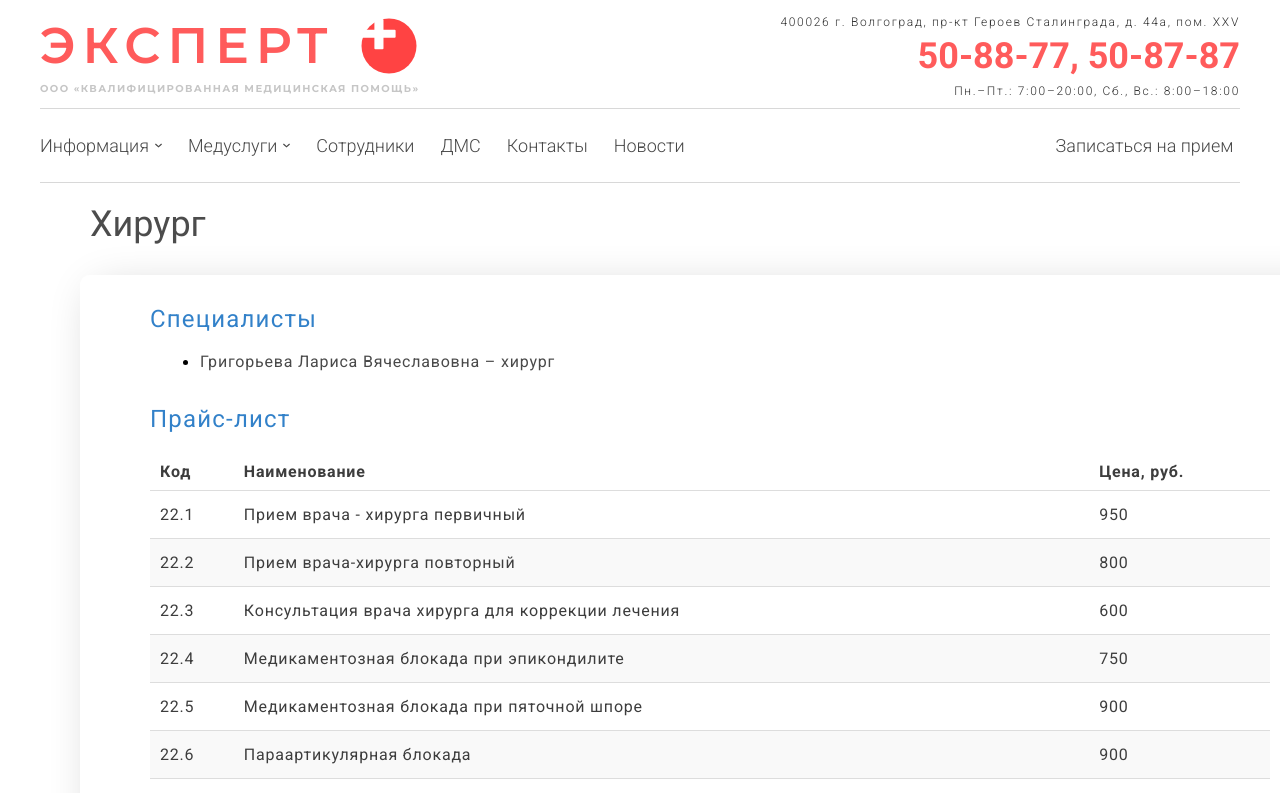
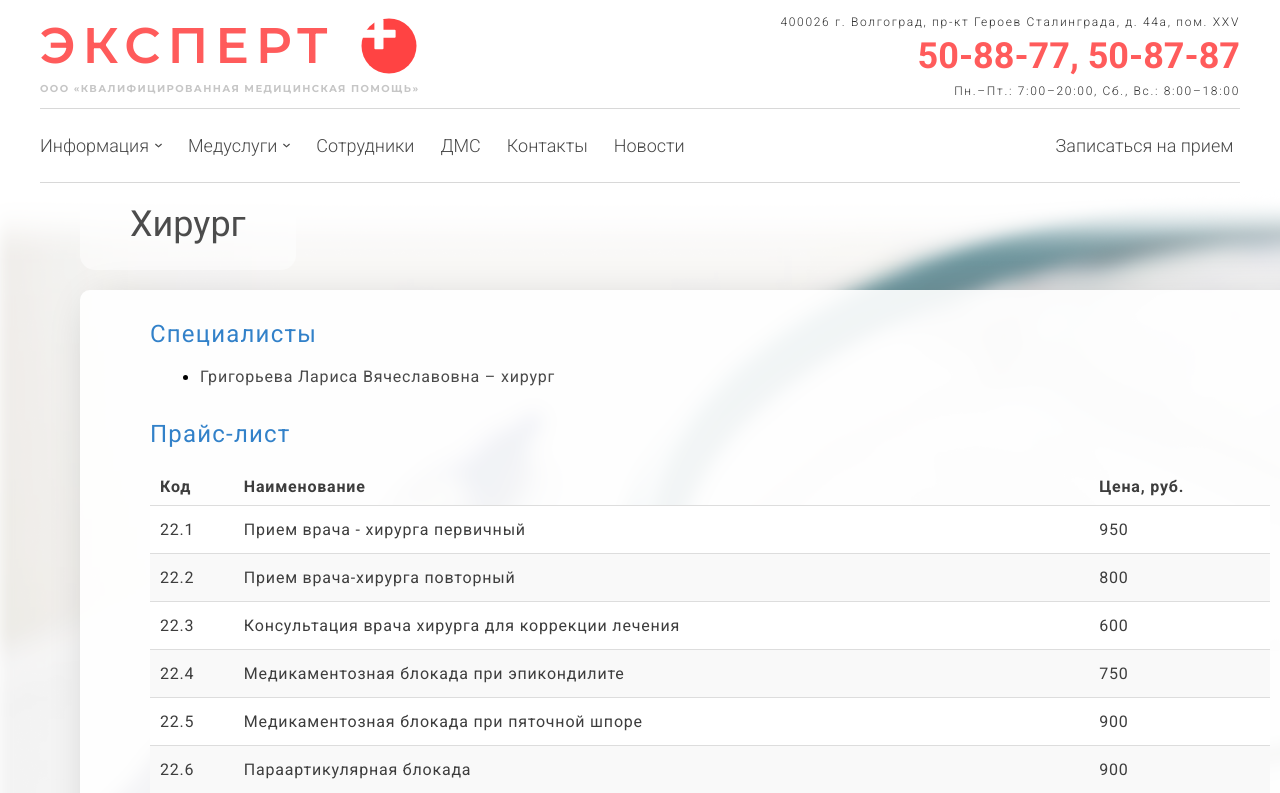
Before and after one commit to CanUFeelMyHeart/expertPlus, a React (Create React App) app in the folder medical-clinic-expert/: page /services/xirurg in a window 1280 px wide. Shown: the top 793 px of the page. Built offline with nearby package versions, Linux system fonts and the light colour scheme; the HTML template or start-up script is replaced by a standard one.

Commit message:
added free pictures to backgrounds

```diff
--- a/medical-clinic-expert/src/components/InformationContainerComponent/InformationContainerComponent.css
+++ b/medical-clinic-expert/src/components/InformationContainerComponent/InformationContainerComponent.css
@@ -13,16 +13,27 @@
 }
 
 .InformationContainerComponent__header {
+  background-color: rgba(255, 255, 255, 0.561);
+  width: fit-content;
+  padding: 15px 40px;
+  border-bottom-left-radius: 15px;
+  border-bottom-right-radius: 15px;
+  padding-top: 5px;
+  margin-bottom: 20px;
+
+}
+
+.InformationContainerComponent__header_inner {
   font-family: "Roboto";
   font-style: normal;
   font-weight: 400;
   font-size: 36px;
   line-height: 42px;
   margin: 10px;
-    margin-bottom: 30px;
-    margin-top: 20px;
+  margin-bottom: 10px;
+  margin-top: 15px;
 
-    color: #4C4C4C;
+  color: #4c4c4c;
 }
 
 .InformationContainerComponent__mainInfo {
@@ -40,7 +51,7 @@
 
 @media (max-width: 961px) {
   .InformationContainerComponent__mainInfo {
-        padding: 30px 10px ;
+    padding: 30px 10px;
   }
 }
 
@@ -49,7 +60,7 @@
     margin: 0;
   }
   .InformationContainerComponent__mainInfo {
-        padding: 30px 10px ;
+    padding: 30px 10px;
   }
 
   .InformationContainerComponent__header {
--- a/medical-clinic-expert/src/components/InformationContainerComponent/InformationContainerComponent.jsx
+++ b/medical-clinic-expert/src/components/InformationContainerComponent/InformationContainerComponent.jsx
@@ -6,9 +6,11 @@ export const InformationContainerComponent = ({ children, header }) => {
     <div className="InformationContainerComponent">
       <div className="InformationContainerComponent__container">
         <div>
-                    <h1 className="InformationContainerComponent__header">
+          <div className="InformationContainerComponent__header">
+            <h1 className="InformationContainerComponent__header_inner">
               {header}
             </h1>
+          </div>
         </div>
         <div className="InformationContainerComponent__mainInfo">
           {children}
--- a/medical-clinic-expert/src/components/PriceListComponent/PriceListComponent.css
+++ b/medical-clinic-expert/src/components/PriceListComponent/PriceListComponent.css
@@ -66,7 +66,7 @@ tbody tr:nth-child(even) {
 .OfertaComponent {
     max-width: 960px;
     margin: 0 auto;
-    margin-bottom: 30px;
+    padding-bottom: 30px;
 }
 
 .OfertaComponent__inner {
--- a/medical-clinic-expert/src/components/ReviewsComponent/ReviewsComponent.css
+++ b/medical-clinic-expert/src/components/ReviewsComponent/ReviewsComponent.css
@@ -14,7 +14,7 @@
 
 .reviewsComponent__block {
   background: url("../../img/reviews.png");
-  background-size: 100% 100%;
+  background-size: auto 100%;
   height: 480px;
   margin-top: 5px;
 }
@@ -24,7 +24,6 @@
   margin: 0 auto;
   width: 300px;
   padding: 5px;
-  /* border-radius: 30px; */
   border-bottom-left-radius: 30px;
   border-bottom-right-radius: 30px;
   padding-top: 5px;
--- a/medical-clinic-expert/src/pages/NewsPage/NewsPage.css
+++ b/medical-clinic-expert/src/pages/NewsPage/NewsPage.css
@@ -4,7 +4,6 @@
   display: flex;
   flex-direction: column;
   align-items: flex-start;
-  padding: 10px 70px;
   padding-bottom: 10px;
   background: rgba(255, 255, 255, 0.9);
   border-radius: 10px;
--- /dev/null
+++ b/medical-clinic-expert/src/pages/PagesBackgroundStyles.css
@@ -0,0 +1,29 @@
+.AllergistImmunologistServicePage,
+.CardiologistServicePage,
+.CardiovascularSurgeonServicePage,
+.ColoproctologistServicePage,
+.DermatologistServicePage,
+.EndocrinologistServicePage,
+.FunctionalDiagnosticsServicePage,
+.GastroenterologistServicePage,
+.GynecologistServicePage,
+.MassageServicePage,
+.NeurologistServicePage,
+.OncologistServicePage,
+.OtherServicesPage,
+.OtorhinolaryngologistServicePage,
+.PhysiotherapyServicePage,
+.PsychologistServicePage,
+.PulmonologistServicePage,
+.RheumatologistServicePage,
+.SurgeonServicePage,
+.TherapistServicePage,
+.TraumatologistOrthopedistServicePage,
+.TreatmentRoomServicePage,
+.UltrasoundDiagnosticsServicePage,
+.UrologistServicePage {
+    background-image: url("../img/pages-bg.png");
+    background-repeat: no-repeat;
+    background-size: auto auto ;
+    min-height: 900px;
+  }
--- a/medical-clinic-expert/src/pages/ServicesPages/AllergistImmunologistServicePage/AllergistImmunologistServicePage.jsx
+++ b/medical-clinic-expert/src/pages/ServicesPages/AllergistImmunologistServicePage/AllergistImmunologistServicePage.jsx
@@ -7,6 +7,7 @@ import { OfertaComponent } from "../../../components/PriceListComponent/OfertaCo
 import { ServiceSpecialistsInfoComponent } from "../../../components/ServiceSpecialistsInfoComponent/ServiceSpecialistsInfoComponent";
 import { priceInfoAllergist } from "./PriceInfoAllergist";
 import allergist from "../../../assets/images/services/allergolog1.jpg";
+import '../../PagesBackgroundStyles.css'
 
 export const AllergistImmunologistServicePage = () => {
   return (
--- a/medical-clinic-expert/src/pages/ServicesPages/CardiologistServicePage/CardiologistServicePage.jsx
+++ b/medical-clinic-expert/src/pages/ServicesPages/CardiologistServicePage/CardiologistServicePage.jsx
@@ -6,6 +6,7 @@ import { OfertaComponent } from "../../../components/PriceListComponent/OfertaCo
 import { ServiceSpecialistsInfoComponent } from "../../../components/ServiceSpecialistsInfoComponent/ServiceSpecialistsInfoComponent";
 import { SpecialistsInfoCardiologist } from "./SpecialistsInfoCardiologist";
 import { priceInfoCardiologist } from "./PriceInfoCardiologist";
+import '../../PagesBackgroundStyles.css'
 
 export const CardiologistServicePage = () => {
     return (
```
Also changed, not shown: medical-clinic-expert/src/img/bg_fone.png, medical-clinic-expert/src/img/pages-bg.png (added). Lines whose indentation alone changed are shown as unchanged.
